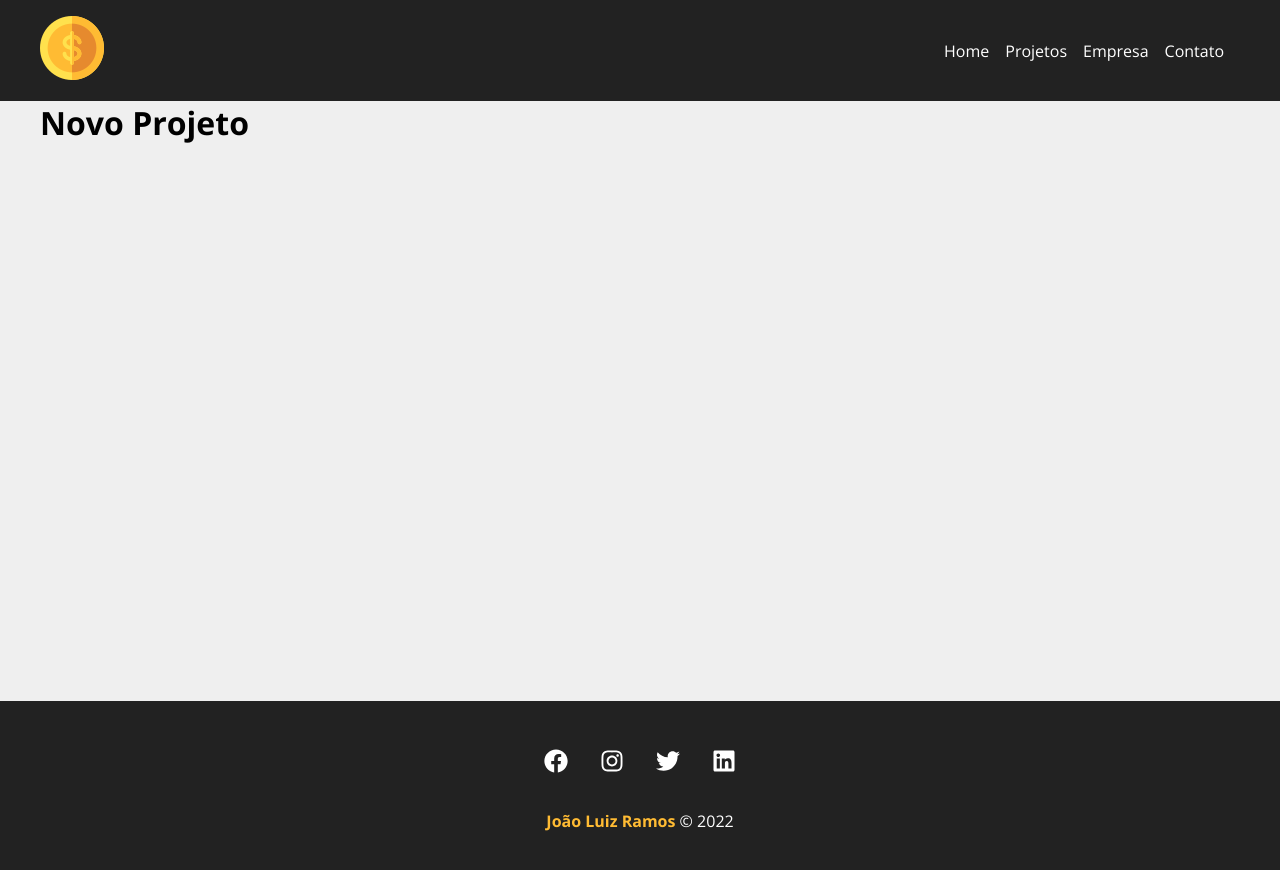
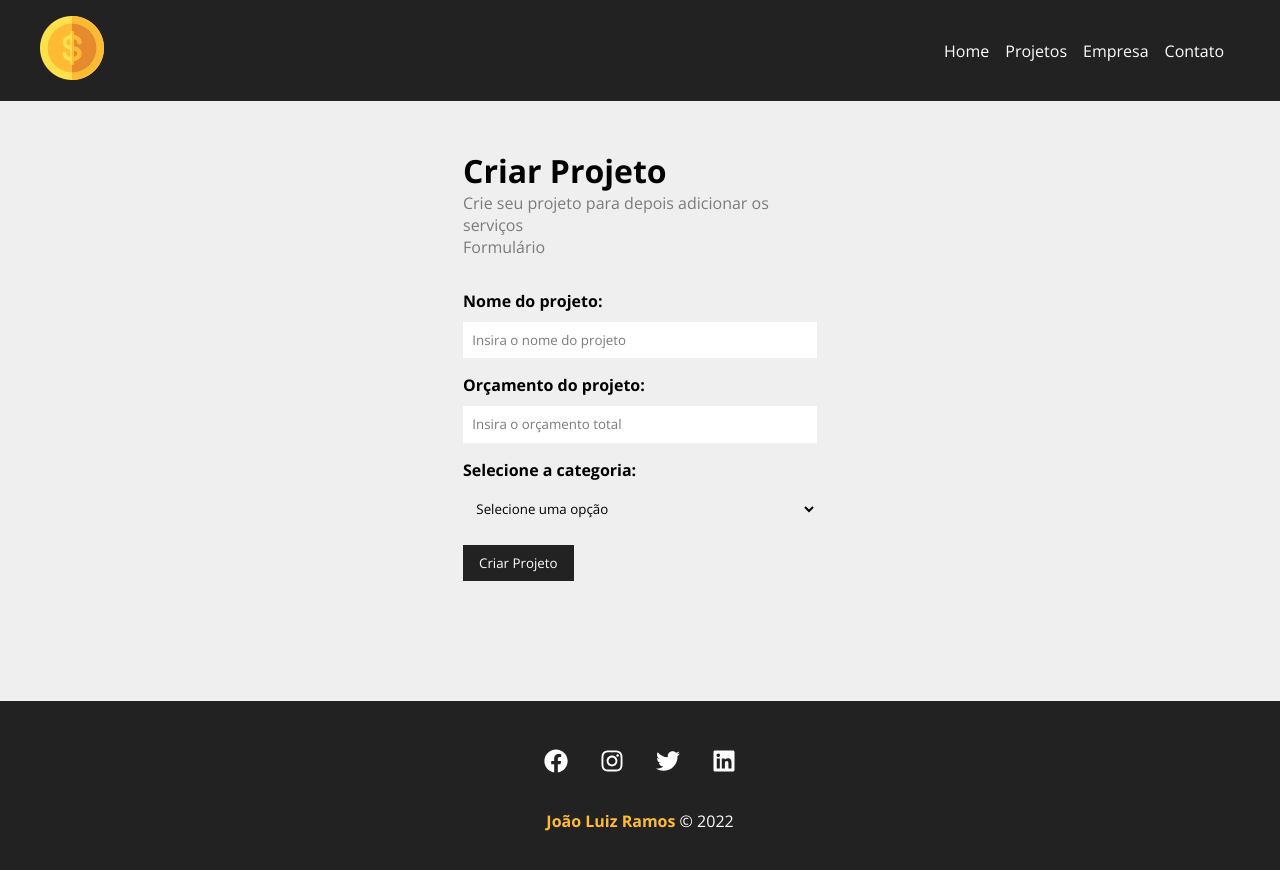
Before and after one commit to joaoluizramos96/costs, a React (Create React App) app: page /newproject in a window 1280 px wide. Shown: the top 870 px of the page. Built offline with nearby package versions, Linux system fonts and the light colour scheme.

Commit message:
Componentização de formulário - #22

```diff
--- /dev/null
+++ b/src/components/form/Input.js
@@ -0,0 +1,12 @@
+import styles from "./Input.module.css"
+
+function Input({ type, text, name, placeholder, handleOnChange, value }) {
+    return (
+        <div className={styles.form_control}>
+            <label htmlFor={name}>{text}:</label>
+            <input type={type} name={name} id={name} placeholder={placeholder} onChange={handleOnChange} value={value} />
+        </div>
+    )
+}
+
+export default Input
--- /dev/null
+++ b/src/components/form/Input.module.css
@@ -0,0 +1,20 @@
+.form_control {
+    display: flex;
+    flex-direction: column;
+    margin-bottom: 1em;
+}
+
+.form_control label {
+    margin-bottom: .6em;
+    font-weight: bold;
+}
+
+.form_control input {
+    padding: .7em;
+    border-radius: 0;
+    border: none;
+}
+
+.form_control input::placeholder {
+    color: #7b7b7b;
+}
--- /dev/null
+++ b/src/components/form/Select.js
@@ -0,0 +1,14 @@
+import styles from "./Select.module.css"
+
+function Select({ text, name, options, handleOnChange, value }) {
+    return (
+        <div className={styles.form_control}>
+            <label htmlFor={name}>{text}:</label>
+            <select name={name} id={name}>
+                <option>Selecione uma opção</option>
+            </select>
+        </div>
+    )
+}
+
+export default Select
--- /dev/null
+++ b/src/components/form/Select.module.css
@@ -0,0 +1,16 @@
+.form_control {
+    display: flex;
+    flex-direction: column;
+    margin-bottom: 1em;
+}
+
+.form_control label {
+    margin-bottom: .6em;
+    font-weight: bold;
+}
+
+.form_control select {
+    padding: .7em;
+    border-radius: 0;
+    border: none;
+}
--- /dev/null
+++ b/src/components/form/SubmitButton.js
@@ -0,0 +1,11 @@
+import styles from "./SubmitButton.module.css"
+
+function SubmitButton({ text }) {
+    return (
+        <div>
+            <button className={styles.btn}>{text}</button>
+        </div>
+    )
+}
+
+export default SubmitButton
--- /dev/null
+++ b/src/components/form/SubmitButton.module.css
@@ -0,0 +1,13 @@
+.btn {
+    background-color: #222;
+    color: #FFF;
+    padding: 0.7em 1.2em;
+    text-decoration: none;
+    transition: .5s;
+    cursor: pointer;
+    border: none;
+}
+
+.btn:hover {
+    color: #ffbb33;
+}
--- a/src/components/pages/NewProject.js
+++ b/src/components/pages/NewProject.js
@@ -1,6 +1,14 @@
+import styles from './NewProject.module.css'
+import ProjectForm from '../project/ProjectForm'
+
 function NewProject() {
     return (
-        <h1>Novo Projeto</h1>
+        <div className={styles.newproject_container}>
+            <h1>Criar Projeto</h1>
+            <p>Crie seu projeto para depois adicionar os serviços</p>
+            <p>Formulário</p>
+            <ProjectForm btnText="Criar Projeto" />
+        </div>
     )
 }
 
--- /dev/null
+++ b/src/components/pages/NewProject.module.css
@@ -0,0 +1,13 @@
+.newproject_container {
+    width: 450px;
+    margin: 0 auto;
+    padding: 3em;
+}
+
+.newproject_container {
+    margin-bottom: 0.5em;
+}
+
+.newproject_container p {
+    color: #7b7b7b;
+}
--- /dev/null
+++ b/src/components/project/ProjectForm.js
@@ -0,0 +1,17 @@
+import styles from "./ProjectForm.module.css"
+import Input from "../form/Input"
+import Select from "../form/Select"
+import SubmitButton from "../form/SubmitButton"
+
+function ProjectForm({btnText}) {
+    return (
+        <form className={styles.form}>
+            <Input type="text" text="Nome do projeto" name="name" placeholder="Insira o nome do projeto" />
+            <Input type="number" text="Orçamento do projeto" name="budget" placeholder="Insira o orçamento total" />
+            <Select name="category_id" text="Selecione a categoria" />
+            <SubmitButton text={btnText} />
+        </form>
+    )
+}
+
+export default ProjectForm
--- /dev/null
+++ b/src/components/project/ProjectForm.module.css
@@ -0,0 +1,4 @@
+.form {
+    width: 100%;
+    margin: 2em 0;
+}
```
